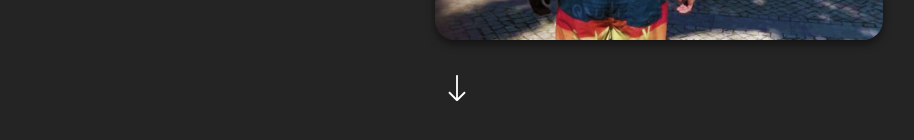
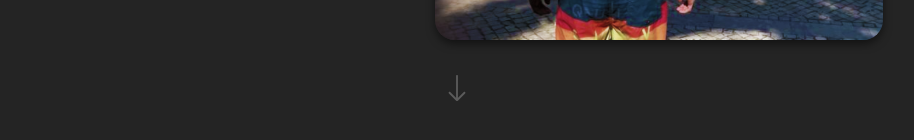
Before and after one commit to sdrrv/sdrrv.github.io, a React (Vite) app: page / in a window 1280 px wide. Shown: the part 1440-1580 px from the top of the page, without its empty margins (183-1097 px from the left). Built offline with nearby package versions, Linux system fonts and the light colour scheme.

Commit message:
Button disabled

```diff
--- a/src/Components/AboutMe/AboutMe.tsx
+++ b/src/Components/AboutMe/AboutMe.tsx
@@ -48,7 +48,7 @@
         <img className="about-me_image" src={selfImage} alt="It's me!" />
       </div>
       <ScrollToButton reference={previousReference} toPrevious={true} />
-      <ScrollToButton reference={nextReference} />
+      <ScrollToButton reference={nextReference} disabled={true} />
     </motion.section>
   );
 }
--- a/src/Components/Button/Button.component.scss
+++ b/src/Components/Button/Button.component.scss
@@ -31,3 +31,7 @@
 button:focus-visible {
   outline: 4px auto -webkit-focus-ring-color;
 }
+
+button:disabled{
+  color: rgba(128, 128, 128, 0.6);
+}
--- a/src/Components/Button/Button.tsx
+++ b/src/Components/Button/Button.tsx
@@ -10,6 +10,7 @@
   onClick?: () => void;
   buttonType?: ButtonType;
   animationProps?: AnimationProps;
+  disabled?: boolean;
 };
 
 function typeChecker(type: ButtonType) {
@@ -30,6 +31,7 @@
   onClick,
   buttonType,
   animationProps,
+  disabled = false,
 }: ButtonProps) {
   return (
     <motion.button
@@ -40,6 +42,7 @@
       type="button"
       onClick={onClick}
       className={className + " " + typeChecker(buttonType)}
+      disabled={disabled}
     >
       {children}
     </motion.button>
--- a/src/Components/ScrollToButton/ScrollToButton.tsx
+++ b/src/Components/ScrollToButton/ScrollToButton.tsx
@@ -5,11 +5,13 @@
 type ScrollToButtonProps = {
   reference: MutableRefObject<unknown>;
   toPrevious?: boolean; // false next, true previous
+  disabled?: boolean;
 };
 
 function ScrollToButton({
   reference,
   toPrevious = false,
+  disabled = false,
 }: ScrollToButtonProps) {
   function handleGoNextPage() {
     // eslint-disable-next-line @typescript-eslint/ban-ts-comment
@@ -19,6 +21,7 @@
 
   return (
     <Button
+      disabled={disabled}
       buttonType="empty"
       className={toPrevious ? "go-up-arrow" : "go-down-arrow"}
       animationProps={{
```
